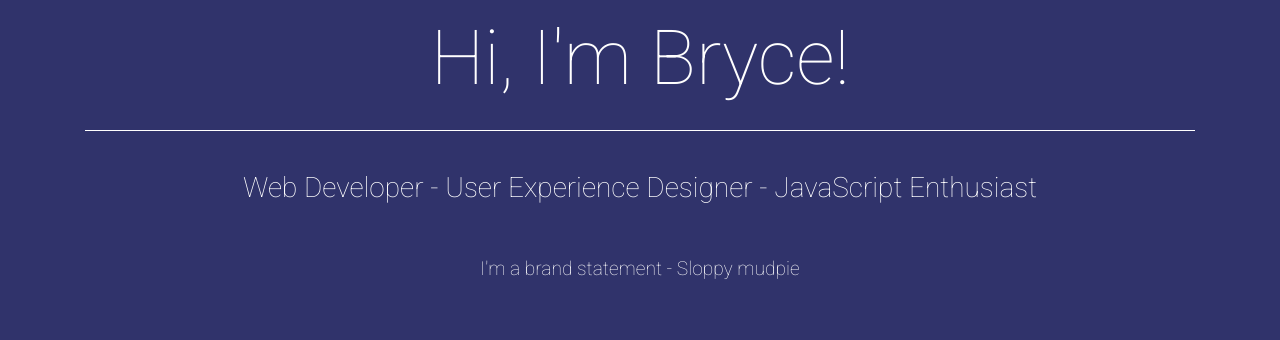
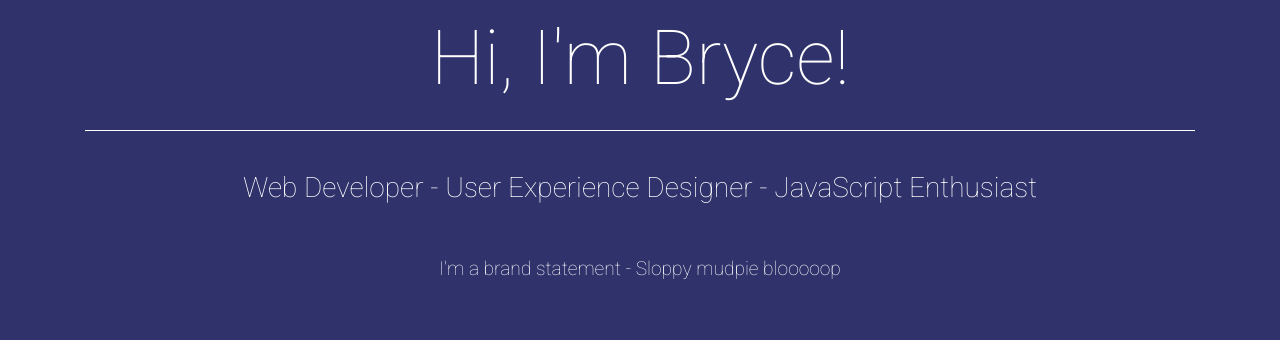
Before and after one commit to bryceclemence/Portfolio, a plain HTML site: page index.html in a window 1280 px wide. Shown: the part 460-800 px from the top of the page. Drawn offline with nearby package versions, Linux system fonts and the light colour scheme.

Commit message:
Testing html

```diff
--- a/index.html
+++ b/index.html
@@ -65,7 +65,7 @@
 
             <!-- Replace this text with your brand statement or other short text about you. -->
             <p class="brand-statement">
-                I'm a brand statement - Sloppy mudpie
+                I'm a brand statement - Sloppy mudpie blooooop
             </p>
         </div>
     </header>
```
